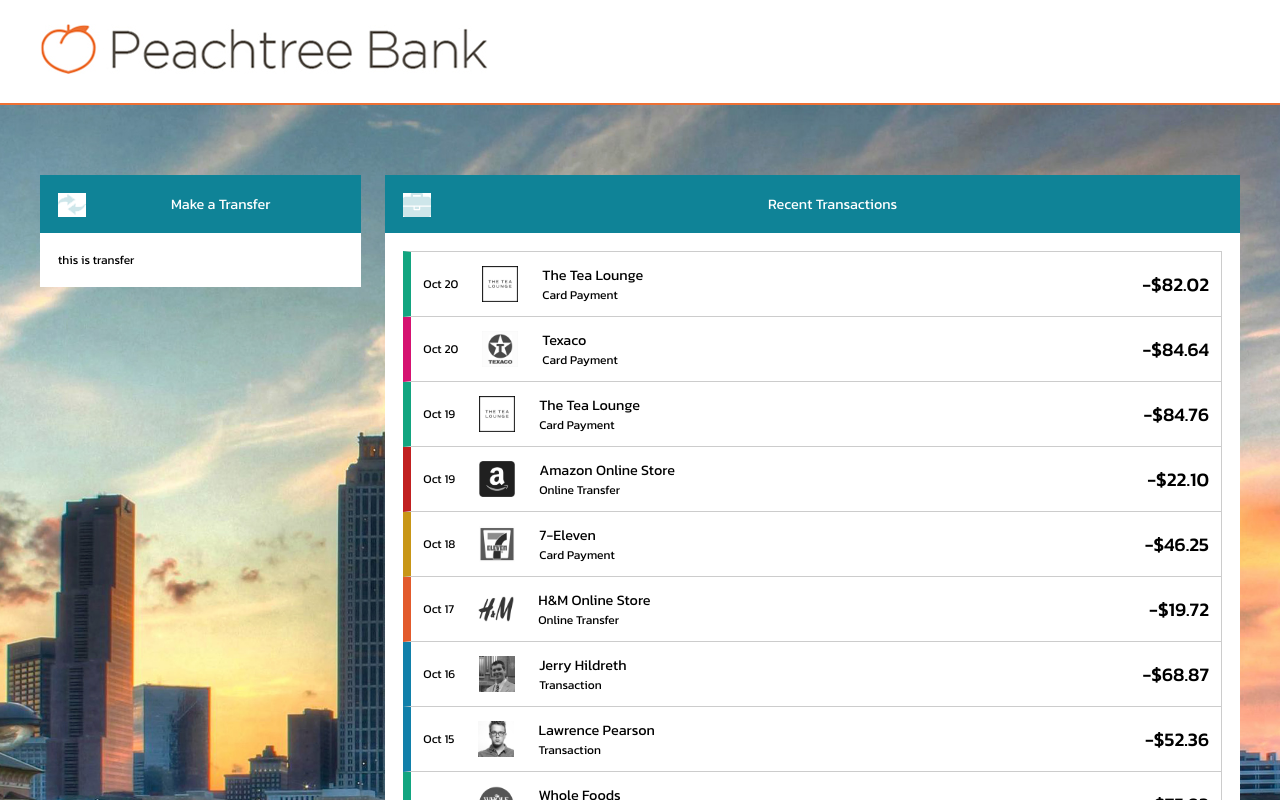
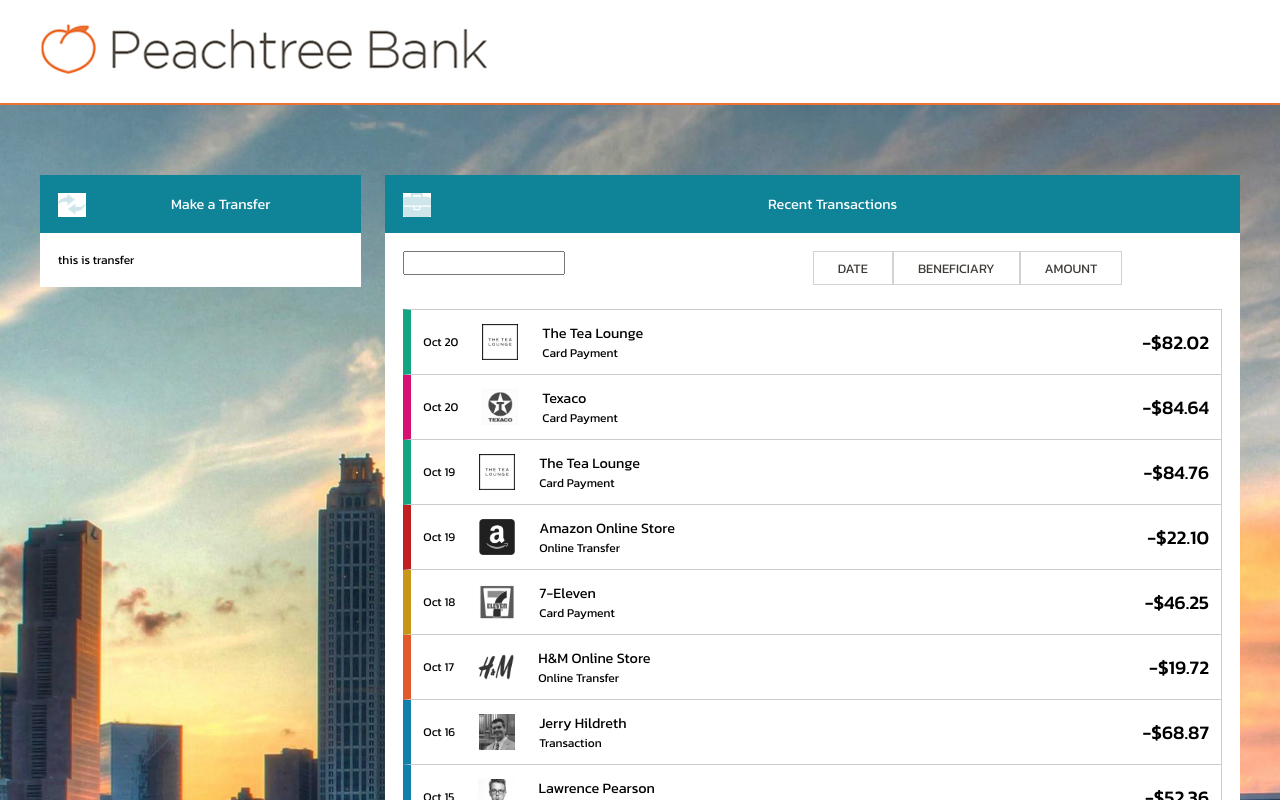
Before and after one commit to aaegorof/test-backbase-transactions, a React (Create React App) app: page / in a window 1280 px wide. Shown: the top 800 px of the page. Built offline with nearby package versions, Linux system fonts and the light colour scheme.

Commit message:
Created Transaction history and Item components Added basic sorting
Took 46 seconds

```diff
--- /dev/null
+++ b/src/components/Button/Button.tsx
@@ -0,0 +1,25 @@
+import React, {useState, useEffect} from 'react'
+import './button.scss'
+
+type Props = {
+    type?: 'primary' | 'active' | 'default'
+    onClick: any
+    disabled?: boolean
+    shape?: 'rounded' | 'default'
+}
+
+const Button: React.FC<Props> = ({type = 'default', children, onClick, shape ='default'}) => {
+    const [state, setState] = useState()
+
+    useEffect(() => {
+
+    }, [])
+
+    return (
+        <button className={`button type-${type} shape-${shape}`} onClick={onClick}>
+            {children}
+        </button>
+    )
+}
+
+export default Button
--- /dev/null
+++ b/src/components/Button/button.scss
@@ -0,0 +1,26 @@
+@import "../../assets/styles/variables";
+
+.button {
+  font-size: 13px;
+  text-transform: uppercase;
+  border: 1px solid $grey;
+  color: $text-fade;
+  padding: 1rem 2rem;
+  display: inline-flex;
+  align-items: center;
+  justify-content: center;
+  height: $button-height;
+  box-sizing: border-box;
+  line-height: 1;
+  white-space: nowrap;
+  background: transparent;
+  outline: none;
+  &.type-active {
+    background: $active;
+    color: #fff;
+    border-color: $active;
+  }
+  &.shape-rounded {
+    border-radius: $radius;
+  }
+}
--- /dev/null
+++ b/src/components/TransactionHistory/TransactionFilters.tsx
@@ -0,0 +1,48 @@
+import React, { useState, MouseEventHandler } from "react";
+import Button from "../Button/Button";
+import { ITransactionItem } from "../TransactionItem/types";
+import {useDispatch} from "react-redux";
+import {sortButtonClicked, filterTextAdded} from "../../slices/transactionsSlice";
+
+type Props = {};
+
+const TransactionFilters: React.FC<Props> = (props) => {
+  const [sortKeys, setSortKeys] = useState<Array<keyof ITransactionItem>>([
+    "transactionDate",
+    "merchant",
+    "amount",
+  ]);
+  const ButtonText: { [key: string]: string } = {
+    transactionDate: "Date",
+    merchant: "Beneficiary",
+    amount: "Amount",
+  };
+  const dispatch = useDispatch()
+
+  const onSortBtnClick = (key: keyof ITransactionItem) => (
+    e: MouseEventHandler
+  ) => {
+      dispatch(sortButtonClicked(key))
+  };
+  const onInputChange = (e: any) => {
+    console.log(e.target.value)
+    dispatch(filterTextAdded(e.target.value))
+  }
+
+  return (
+    <div className={"transaction-filters-wrap mg-2-b"}>
+      <div className="row">
+        <div className="col-md-9">
+          <input onChange={onInputChange} />
+        </div>
+        <div className="col-md-9">
+          {sortKeys.map((key) => (
+            <Button onClick={onSortBtnClick(key)}>{ButtonText[key]}</Button>
+          ))}
+        </div>
+      </div>
+    </div>
+  );
+};
+
+export default TransactionFilters;
--- a/src/components/TransactionHistory/TransactionHistory.tsx
+++ b/src/components/TransactionHistory/TransactionHistory.tsx
@@ -1,16 +1,54 @@
-import React, { useState } from "react";
-import fakeTransactions from "../../mock/transactions.json";
+import React, { useEffect, useState } from "react";
 import TransactionItem from "../TransactionItem/TransactionItem";
 import { ITransactionItem } from "../TransactionItem/types";
+import { useSelector } from "react-redux";
+import { RootState } from "../../store";
+import TransactionFilters from "./TransactionFilters";
+import {
+  ascend,
+  descend, Dictionary,
+  filter as Rfilter,
+  prop,
+  sort,
+} from "ramda";
+
 
 const TransactionHistory: React.FC = () => {
-  const [transactions] = useState<ITransactionItem[]>(
-    fakeTransactions.data
-  );
+  // @ts-ignore
+  const {
+    transactions: { entities, sortField, sortOrder, filteredText },
+  } = useSelector((state: RootState) => state);
+  const [sortedAndFilteredList, setSortedAndFilteredList] = useState<
+    Array<ITransactionItem>
+  >([]);
+
+  useEffect(() => {
+    // Change the string to number
+    const preparedEntities = entities.map(entity => ({...entity, amount: +entity.amount}))
+
+    const direction = sortOrder === 'desc' ? descend : ascend;
+    const filterFunc = (item: ITransactionItem) => {
+      return item.merchant.toLowerCase().includes(filteredText.toLowerCase())
+
+    };
+
+    const sortedArray = sortField ? sort(direction(prop(sortField as string)))(preparedEntities) : entities;
+    // @ts-ignore
+    const returnedArray = Rfilter(filterFunc, sortedArray);
+    // if (filteredText) {
+    //   returnedArray = entities.filter((entity) =>
+    //     entity.merchant.toLowerCase().includes(filteredText)
+    //   );
+    // }
+
+
+    setSortedAndFilteredList(returnedArray);
+  }, [entities, sortField, sortOrder, filteredText]);
 
   return (
     <div className={"transaction-history-wrap"}>
-      {transactions?.map((transaction: ITransactionItem) => (
+      <TransactionFilters />
+      {sortedAndFilteredList?.map((transaction: ITransactionItem) => (
         <TransactionItem
           key={transaction.transactionDate + transaction.amount}
           transaction={transaction}
--- a/src/components/TransactionItem/types.ts
+++ b/src/components/TransactionItem/types.ts
@@ -1,4 +1,5 @@
 export interface ITransactionItem {
+    [key: string]: any
     amount: string
     categoryCode: string
     merchant: string
```
